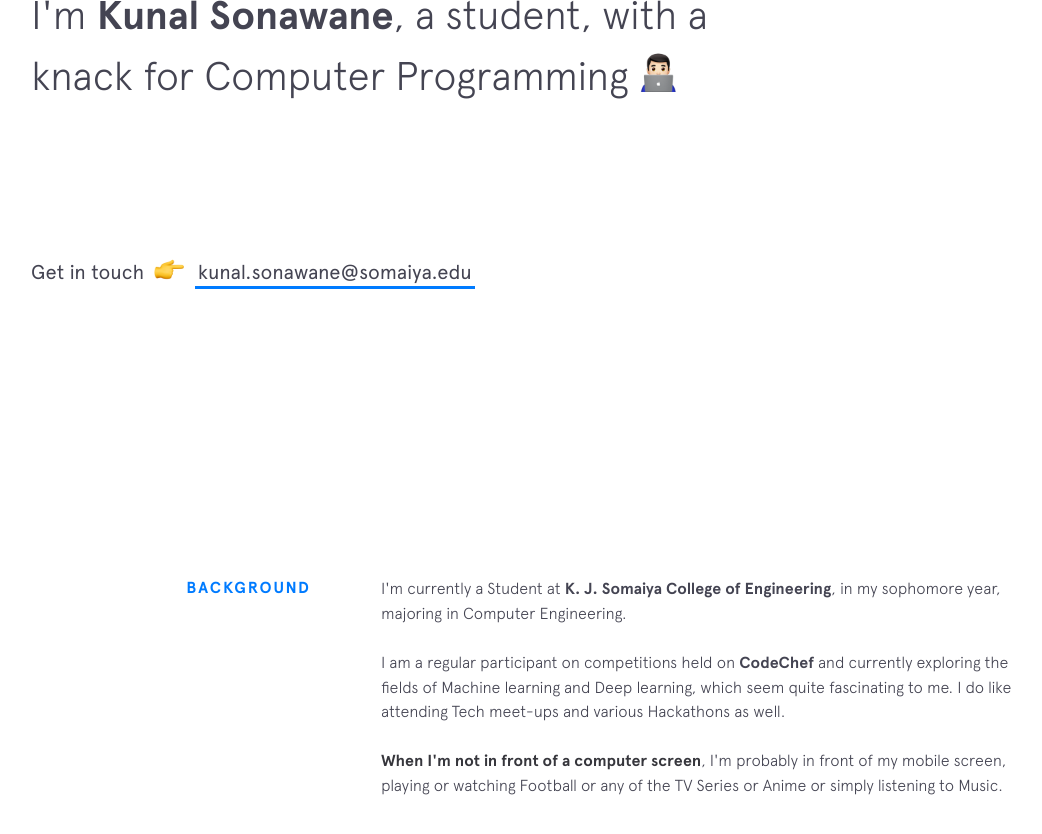
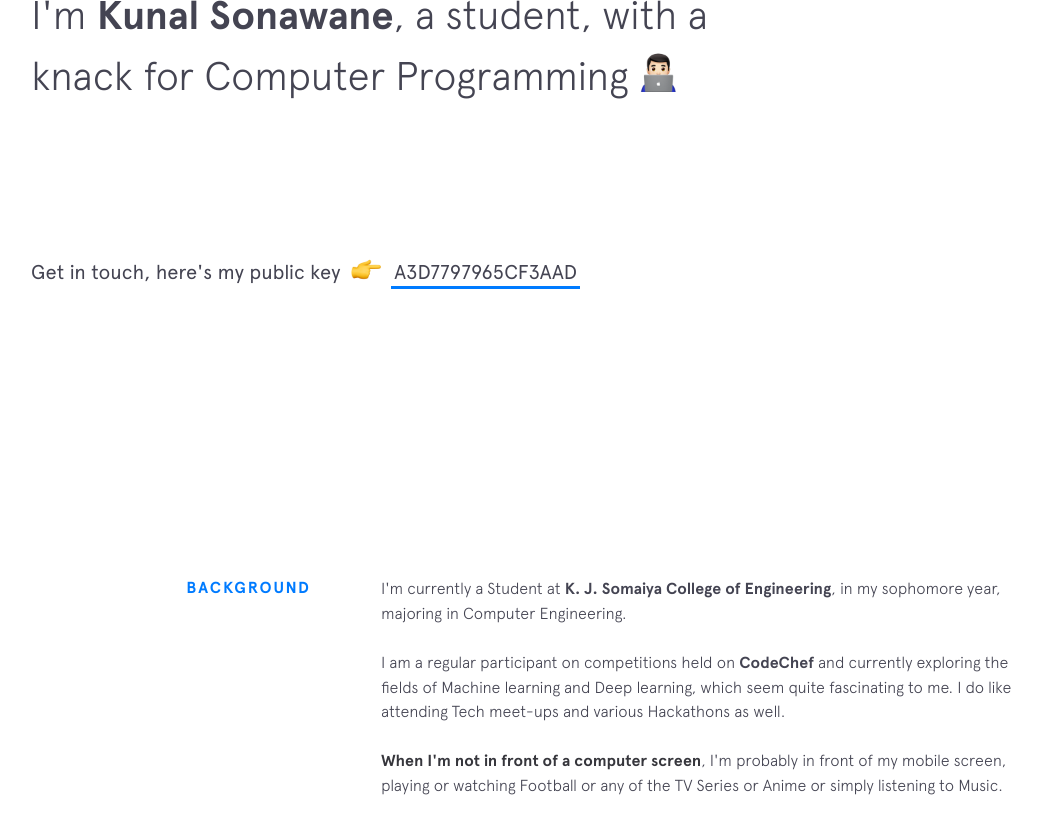
Before and after one commit to 2knal/2knal.github.io, a Jekyll site: the page built from index.html, in a window 1280 px wide and 900 px high, scrolled down 424 px. Shown: the top 834 px of the window, without its empty margins (69-1111 px from the left). Built offline with Jekyll 4.4.1, drawn with Linux system fonts in a browser that asks for light colours; nearby versions of some CDN libraries.

Commit message:
Adding public key keybase

```diff
--- a/_includes/intro.html
+++ b/_includes/intro.html
@@ -9,10 +9,10 @@
   </h2>
 
   <h3 class="intro__contact">
-    <span>Get in touch </span>
+    <span>Get in touch, here's my public key </span>
     <span class="emoji pointer"></span>
     <span>
-      <a href="mailto:kunal.sonawane@somaiya.edu" target="_blank" class="highlight-link">kunal.sonawane@somaiya.edu</a>
+      <a href="https://keybase.io/2knal" target="_blank" class="highlight-link">A3D7797965CF3AAD</a>
     </span>
   </h3>
 </header>
```
